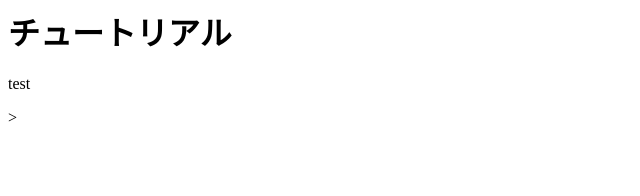
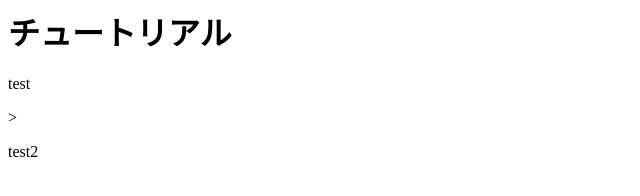
Before and after one commit to m25p007/git_test, a plain HTML site: page index.html in a window 1280 px wide. Shown: the full height of the page, 0-640 px from the left. Drawn offline with Linux system fonts and the light colour scheme.

Commit message:
test2ついか

```diff
--- a/index.html
+++ b/index.html
@@ -1,3 +1,3 @@
 <h1>チュートリアル</h1>
-<p>test
-</p>>
+<p>test</p>>
+<p>test2</p>
```
